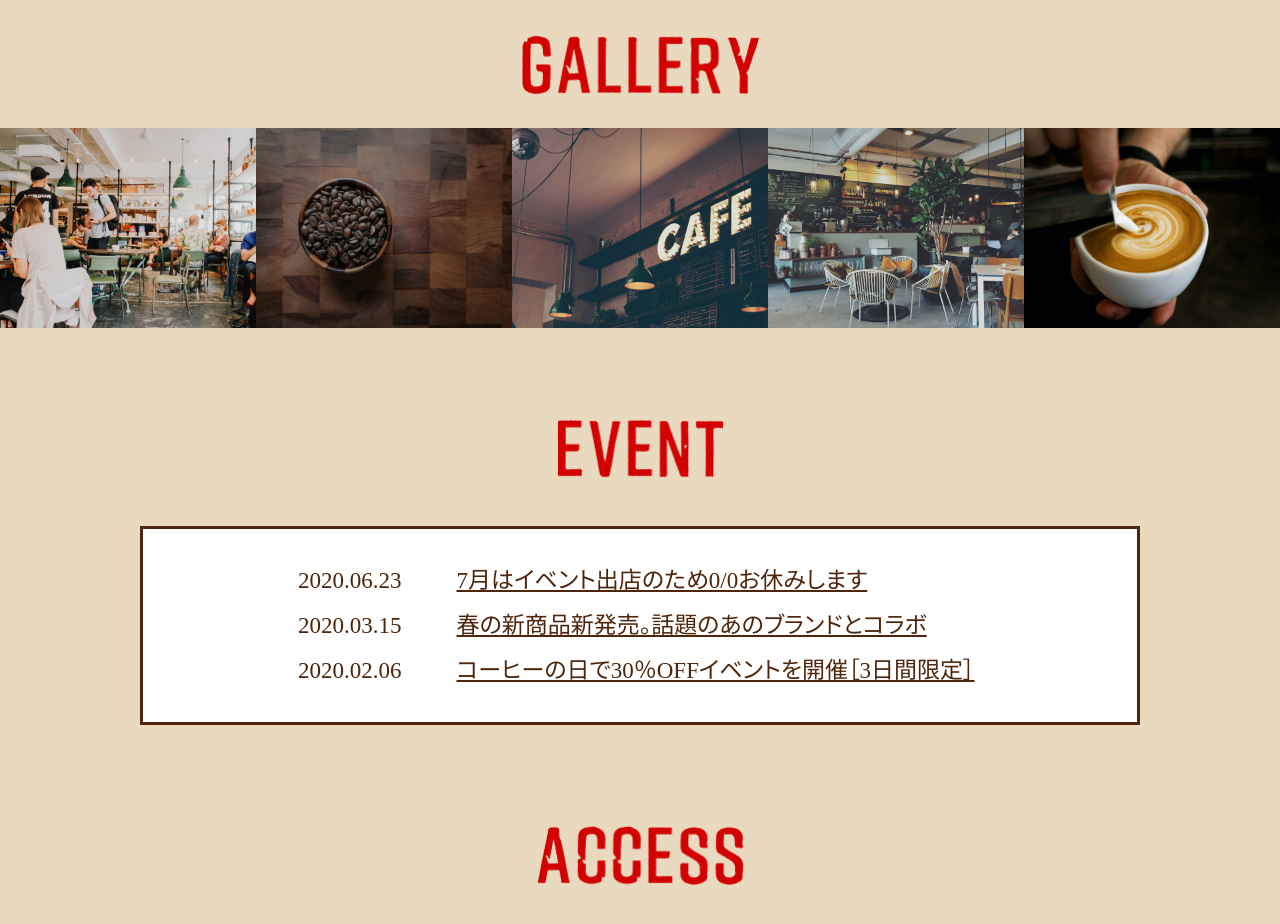
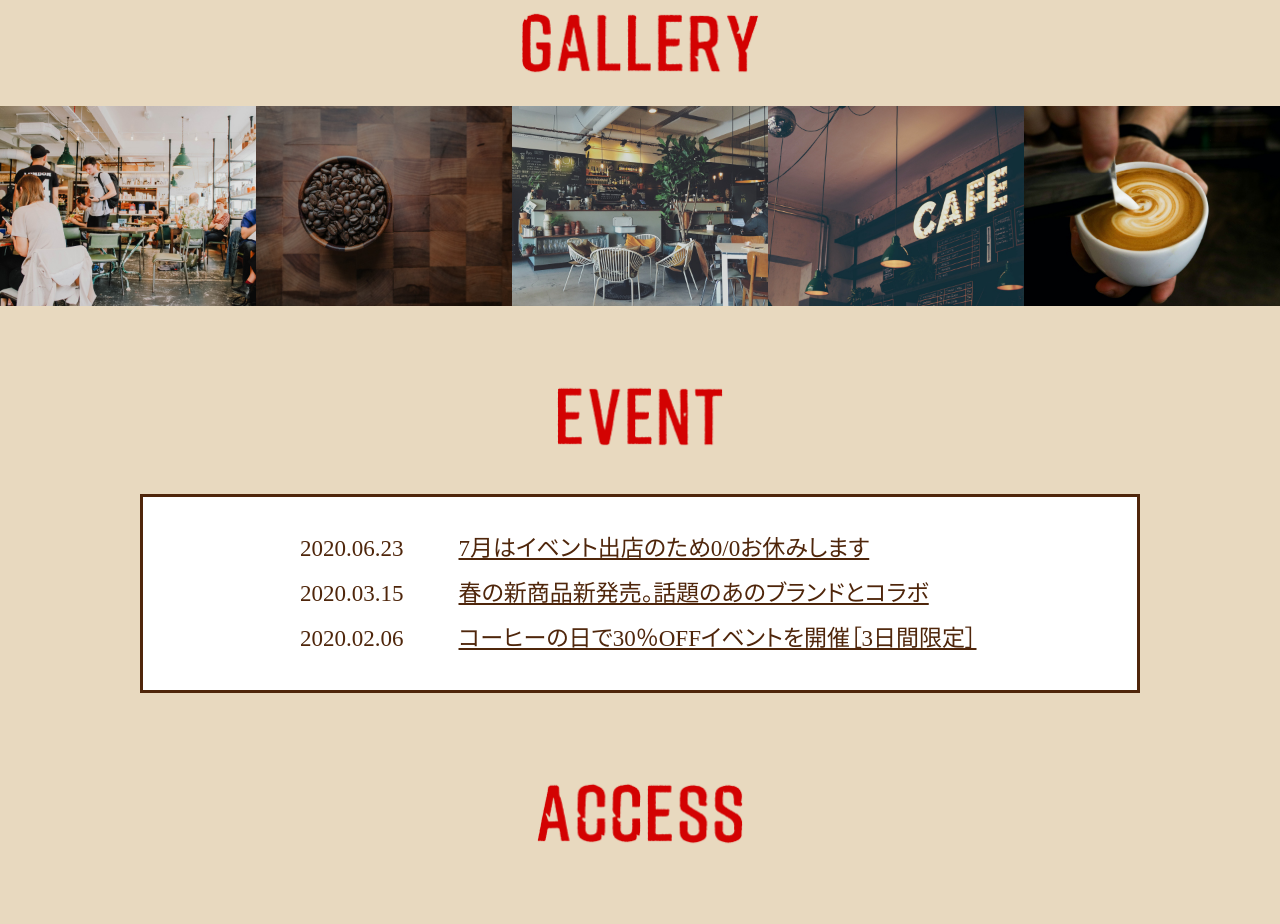
Before and after one commit to chihaty/work4_nishida, a plain HTML site: page design_cafe/index.html in a window 1280 px wide. Shown: the part 2232-3156 px from the top of the page. Drawn offline with Linux system fonts and the light colour scheme; grey boxes are pictures that could not be loaded.

Commit message:
第４課題２回目のgit

```diff
--- a/design_cafe/css/style.css
+++ b/design_cafe/css/style.css
@@ -33,7 +33,7 @@ body {
 .contents {
     max-width: 1000px;
     margin: 0px auto;
-    padding: 10px;
+    padding: 0px 10px;
 }
 /*intro*/
 
@@ -61,21 +61,20 @@ body {
     display: flex;
     justify-content: space-between;
     margin-top: 93px;
+    align-items: center;
 }
 .coffee {
     width: 50%;
 }
 .coffee img {
     width: 100%;
-    height: 560px;
     border-bottom-right-radius: 82px;
 }
 .wrap {
     width: 41%;
 }
 .wrap h2 img {
-    margin-top: 67px;
-    width: 272px;
+    width: auto;
     height: 78px;
 }
 .wrap h3 {
@@ -94,15 +93,14 @@ body {
 }
 .section-title img {
     height: 78px;
+    width: auto;
 }
 
 /* menu */
 #menu {
     margin-top: 108px;
 }
-#menu h2 img {
-    width: 151px;
-}
+
 .menu-wrap {
     margin-top: 45px;
     display: flex;
@@ -131,9 +129,7 @@ body {
 #gallery {
     margin-top: 100px;
 }
-#gallery h2 img {
-    width: 245px;
-}
+
 .gallery-wrap {
     margin-top: 25px;
     display: flex;
@@ -146,20 +142,20 @@ body {
 #event {
     margin-top: 70px;
 }
-#event h2 img {
-    width: 173px;
-}
+
 .event-box {
     margin-top: 40px;
     border: 3px solid #4f260b;
     background: #fff;
-    padding: 40px 155px;
+    padding: 40px 20px;
     box-sizing: border-box;
 }
 .event-wrap {
     display: flex;
     flex-direction: column;
     gap: 22px;
+    max-width: 680px;
+    margin: 0 auto;
 }
 .event-wrap li {
     font-size: 23px;
@@ -173,9 +169,7 @@ body {
 #access {
     margin-top: 80px;
 }
-#access h2 img {
-    width: 213px;
-}
+
 #access iframe {
     filter: grayscale(100%) invert(92%) contrast(83%);
     width: 100%;
--- a/design_cafe/index.html
+++ b/design_cafe/index.html
@@ -121,18 +121,12 @@
                     <li>
                         <img
                             src="./images/pc_gallary_05-100.jpg"
-                            alt="ラテアート"
+                            alt="買い物する人たち"
                         />
                     </li>
                     <li>
                         <img
                             src="./images/pc_gallary_04-100.jpg"
-                            alt="cafeの看板"
-                        />
-                    </li>
-                    <li>
-                        <img
-                            src="./images/pc_gallary_02-100.jpg"
                             alt="コーヒー豆"
                         />
                     </li>
@@ -144,8 +138,14 @@
                     </li>
                     <li>
                         <img
+                            src="./images/pc_gallary_02-100.jpg"
+                            alt="カフェの看板"
+                        />
+                    </li>
+                    <li>
+                        <img
                             src="./images/pc_gallary_01-100.jpg"
-                            alt="買い物する人たち"
+                            alt="ラテアート"
                         />
                     </li>
                 </ul>
@@ -217,14 +217,5 @@
                 /></a>
             </p>
         </main>
-        <!-- 質問
-        １．セクションのタイトル画像をまとめてcssで値を取りたかったのですが、
-        heightだけ指定すると伸びてしまい、widthは画像を50%で指定するのがどうやっても
-        うまくいきませんでした。（諦めてwidthだけ個別で指定しました）
-
-        ２．ファーストビューにあたる導入部のキャッチコピーとリード文の折り返し部分に
-        brを使いましたが、 レスポンシブルした時の崩れ方が格好悪いので、
-        箱ごときれいに文章を伸び縮みさせたくて、widthを％でつけてみたのですが、
-    　　改行位置を見本のように調整できずうまくいかなかったです -->
     </body>
 </html>
```
Also changed, not shown: 2 other files.
